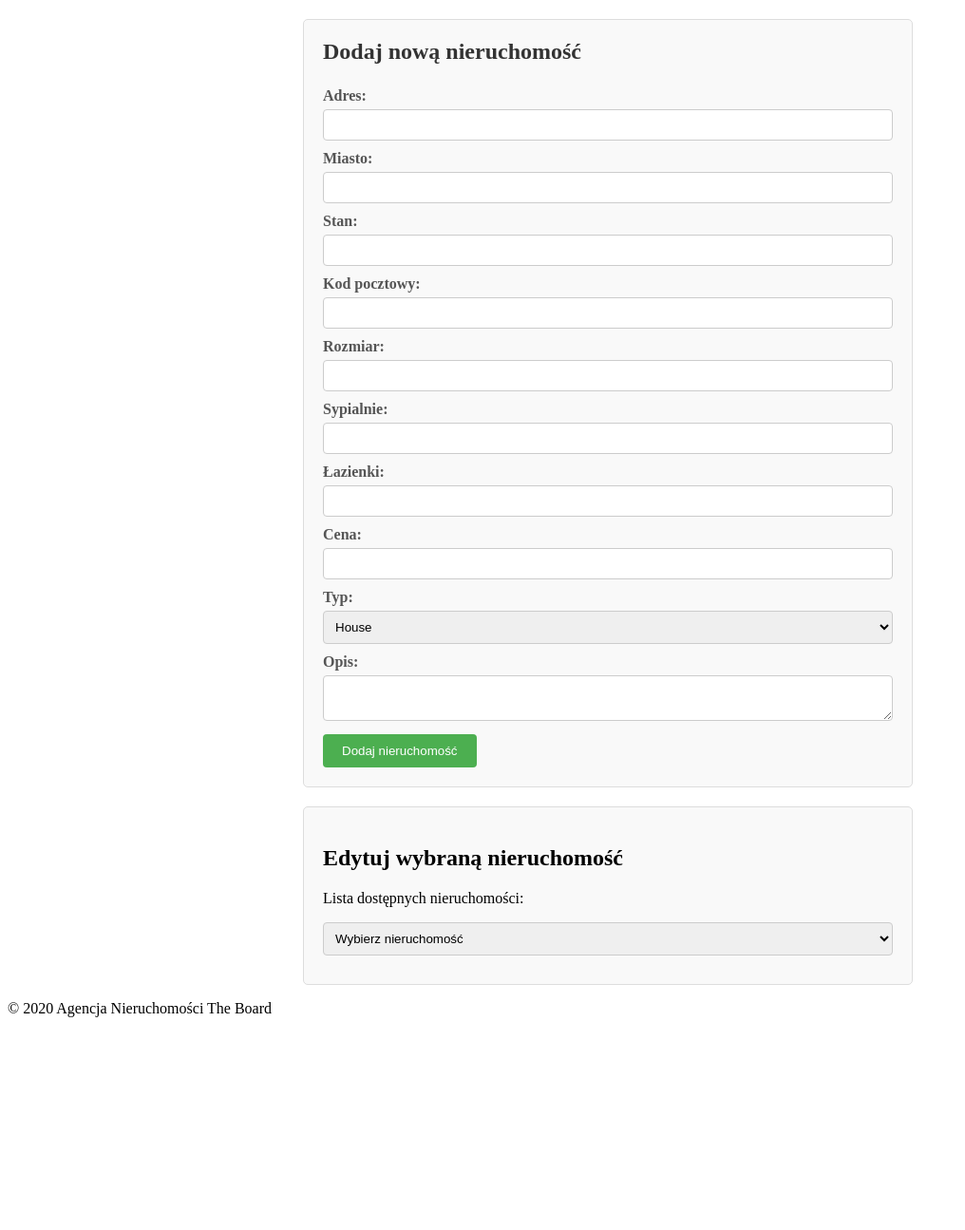
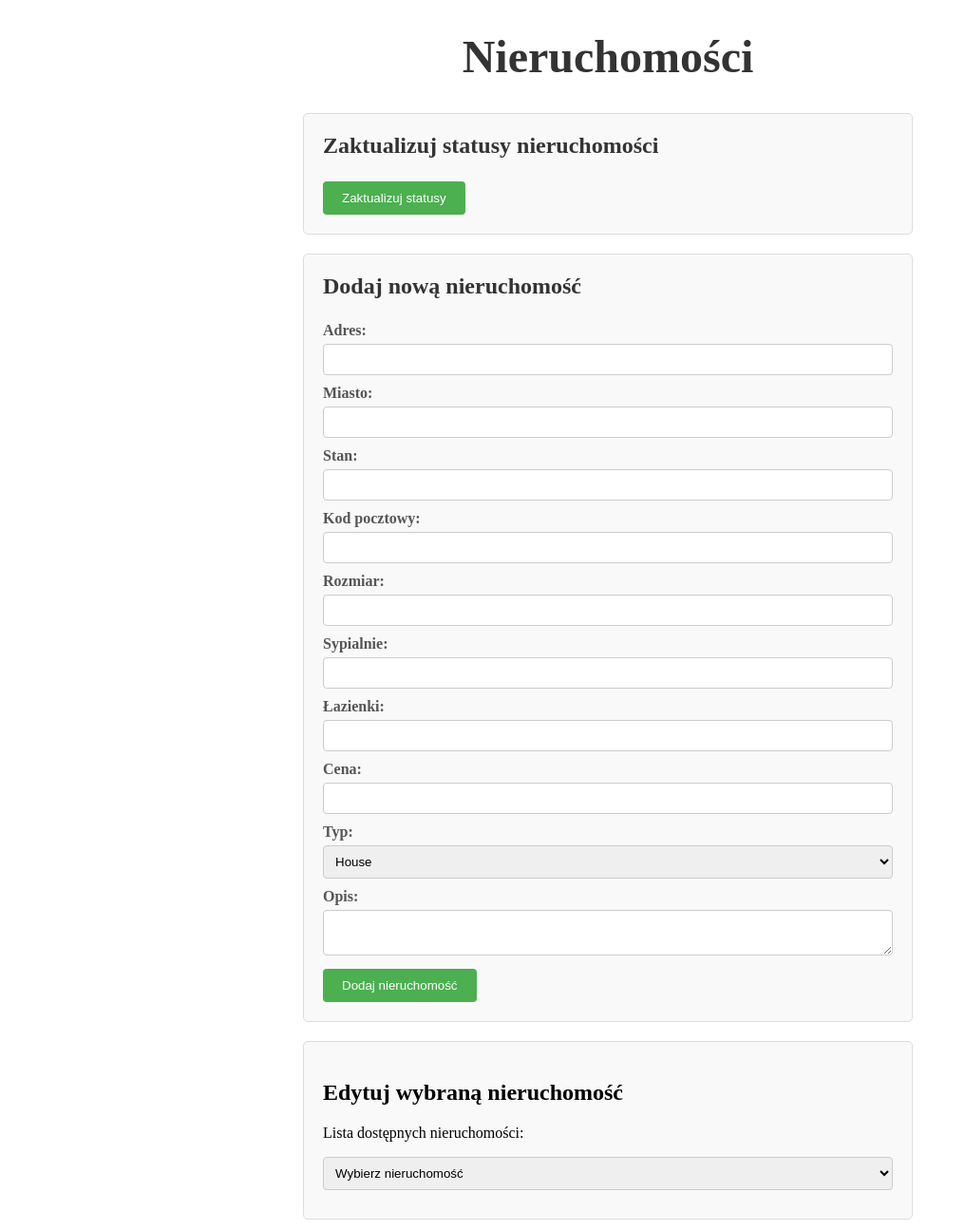
Before and after one commit to SilverPung/Bazy, a FastAPI app: template templates/property.html in a window 1280 px wide. Shown: the part 177-1472 px from the top of the page at 95% size, without its empty margins (0-1016 px from the left). Before the commit the page ends 1248 px from the top, so only its background shows below. Run offline with FastAPI, Linux system fonts and the light colour scheme; the template is opened without the code that fills it, so the values that code supplies are empty.

Commit message:
Add property status update functionality and enhance UI elements

```diff
--- a/controller/post_requests.py
+++ b/controller/post_requests.py
@@ -113,3 +113,9 @@ def insert_new_manager(name: str, surname: str, email: str, password: str, addre
     insert_by_procedure = InsertByProcedure()  # Instantiate the class
     insert_by_procedure.insert_new_manager(name, surname, email, password, address, supervision_area, employment_date)
     return {"message": "New manager inserted successfully"}
+
+@router.post("/agency/procedure/update_property_status")
+def update_property_status():
+    insert_by_procedure = InsertByProcedure()
+    insert_by_procedure.update_property_status()
+    return {"message": "Property statuses updated successfully"}
--- a/main.py
+++ b/main.py
@@ -11,7 +11,8 @@ cur = con.cursor()
 
 try:
     cur.execute("""
-        ALTER TABLE "Rents" ADD PRICE INTEGER DEFAULT 5000 NOT NULL
+
+       EXECUTE PROCEDURE UpdatePropertyStatus;
 
     """)
 
--- a/static/property.js
+++ b/static/property.js
@@ -4,10 +4,11 @@ document.getElementById('propertySelect').addEventListener('change', function()
         document.getElementById('propertyFormEdit').style.display = 'none';
         return;
     }
-        // Fetch property details using AJAX or similar method
+        // Basic property info
     fetch(`/agency/property/${propertyId}`)
         .then(response => response.json())
         .then(data => {
+            console.log(data[0]);
             data = data[0];
             document.getElementById('address').value = data.ADDRESS;
             document.getElementById('city').value = data.CITY;
@@ -20,8 +21,10 @@ document.getElementById('propertySelect').addEventListener('change', function()
             document.getElementById('type').value = data.TYPE;
             document.getElementById('description').value = data.DESCRIPTION;
             document.getElementById('propertyFormEdit').style.display = 'block';
+            document.getElementById('status').value = data.STATUS;
         });
 
+        // Repairs
     fetch(`/agency/property/${propertyId}/repairs`)
         .then(response => response.json())
         .then(data => {
@@ -42,6 +45,7 @@ document.getElementById('propertySelect').addEventListener('change', function()
             });
         });
 
+        //Sales
     fetch(`/agency/property/${propertyId}/sales`)
     .then(response => response.json())
     .then(data => {
@@ -62,6 +66,7 @@ document.getElementById('propertySelect').addEventListener('change', function()
         });
     });
 
+        //Rents
     fetch(`/agency/property/${propertyId}/rents`)
     .then(response => response.json())
     .then(data => {
@@ -82,6 +87,7 @@ document.getElementById('propertySelect').addEventListener('change', function()
         });
     });
 
+        //Meetings
     fetch(`/agency/property/${propertyId}/meetings`)
     .then(response => response.json())
     .then(data => {
@@ -231,3 +237,24 @@ document.getElementById('addPropertyForm').addEventListener('submit', function(e
         console.log(data);
     });
 });
+
+document.getElementById('updatePropertyStatusButton').addEventListener('click', function(event) {
+    event.preventDefault();
+    var answer = confirm('czy chcesz aktualizować status nieruchomości?');
+    if (answer) {
+        fetch(`/agency/procedure/update_property_status`,{
+            method: 'POST',
+            headers: {
+                'Content-Type': 'application/json'
+            }
+        }).then(response => response.json())
+        .then(data => {
+            if(data.message == 'Property statuses updated successfully') {
+                alert('Property status updated successfully');
+            } else {
+                alert('Failed to update property status'+ data.detail);
+            }
+            console.log(data);
+        });
+    }
+});
--- a/static/style.css
+++ b/static/style.css
@@ -83,18 +83,6 @@
     border-radius: 4px;
     box-sizing: border-box;
 }
-.classform button {
-    background-color: #4CAF50;
-    color: white;
-    padding: 10px 20px;
-    border: none;
-    border-radius: 4px;
-    cursor: pointer;
-}
-
-.classform button:hover {
-    background-color: #45a049;
-}
 
 .deletebutton {
     background-color: #f44336;
@@ -109,7 +97,7 @@
     background-color: #e23c31;
 }
 
-.classform button {
+.submitbutton {
     background-color: #4CAF50;
     color: white;
     padding: 10px 20px;
@@ -118,7 +106,7 @@
     cursor: pointer;
 }
 
-.classform button:hover {
+.submitbutton:hover {
     background-color: #45a049;
 }
 
@@ -169,3 +157,24 @@ span {
     cursor: pointer;
 
 }
+
+.titlename {
+    font-size: 3em;
+    color: #333;
+    margin-top: 10;
+    text-align: center;
+
+}
+
+.classform button {
+    background-color: #4CAF50;
+    color: white;
+    padding: 10px 20px;
+    border: none;
+    border-radius: 4px;
+    cursor: pointer;
+}
+
+.classform button:hover {
+    background-color: #45a049;
+}
--- a/templates/client.html
+++ b/templates/client.html
@@ -3,6 +3,9 @@
 {% block title %}Klienci{% endblock %}
 
 {% block content %}
+
+<h1 class="titlename">Klienci</h1>
+
 <div id="clientFormAdd" class="classblock">
     <h3>Przydziel nowego klienta do użytkownika</h3>
 
@@ -88,7 +91,7 @@
         <form id="addPhoneNumberForm" class="classform">
             <label for="phone">Numer telefonu:</label>
             <input type="text" id="add_tel_number" name="phone"><br>
-            <button id="addPhoneNumber">Dodaj numer telefonu</button>
+            <button id="addPhoneNumber" class="submitbutton" >Dodaj numer telefonu</button>
         </form>
     </div>
 </div>
--- a/templates/meeting.html
+++ b/templates/meeting.html
@@ -3,6 +3,9 @@
 {% block title %}Spotkania{% endblock %}
 
 {% block content %}
+
+<h1 class="titlename">Spotkania</h1>
+
 <div id="meetingFormAdd" class="classblock">
     <h3> Dodaj Spotkanie z Klientem</h3>
     <form id="addMettingForm" class="classform">
--- a/templates/property.html
+++ b/templates/property.html
@@ -3,6 +3,15 @@
 {% block title %}Nieruchomości{% endblock %}
 
 {% block content %}
+
+<h1 class="titlename">Nieruchomości</h1>
+
+
+<div id="updatePropertyStatus" class="classblock">
+    <h3>Zaktualizuj statusy nieruchomości</h3>
+    <button id="updatePropertyStatusButton" class="submitbutton">Zaktualizuj statusy</button>
+</div>
+
 <div id="propertyFormAdd" class="classblock">
     <h3>Dodaj nową nieruchomość</h3>
     <form id="addPropertyForm" class="classform">
@@ -10,6 +19,7 @@
         <input type="text" id="add_address" name="address"><br>
         <label for="city">Miasto:</label>
         <input type="text" id="add_city" name="city"><br>
+
         <label for="state">Stan:</label>
         <input type="text" id="add_state" name="state"><br>
         <label for="postal_code">Kod pocztowy:</label>
@@ -45,7 +55,6 @@
 </div>
 
 
-
 <div id="propertyList" class="classblock">
     <h2>Edytuj wybraną nieruchomość</h2>
     <p>Lista dostępnych nieruchomości:</p>
@@ -64,6 +73,8 @@
         <input type="text" id="address" name="address"><br>
         <label for="city">Miasto:</label>
         <input type="text" id="city" name="city"><br>
+        <label for="status">Status:</label>
+        <input type="text" id="status" name="status" readonly><br>
         <label for="state">Stan:</label>
         <input type="text" id="state" name="state"><br>
         <label for="postal_code">Kod pocztowy:</label>
@@ -94,7 +105,7 @@
         </select><br>
         <label for="description">Opis:</label>
         <textarea id="description" name="description"></textarea><br>
-        <button type="submit">Zapisz zmiany</button>
+        <button type="submit" class="submitbutton">Zapisz zmiany</button>
     </form>
     <button id="deleteProperty" class="deletebutton">Usuń nieruchomość</button>
 </div>
@@ -123,5 +134,6 @@
     </div>
 </div>
 
+
 <script src="/static/property.js"></script>
 {% endblock %}
--- a/templates/rents.html
+++ b/templates/rents.html
@@ -1,6 +1,9 @@
 {% extends 'base.html' %}
 {% block title %}Wynajmy{% endblock %}
 {% block content %}
+
+<h1 class="titlename">Wynajmy</h1>
+
 <div id="rentsFormAdd" class="classblock">
     <h3> Dodaj Wynajem</h3>
     <form class="classform" id="addRentsForm">
--- a/templates/repairs.html
+++ b/templates/repairs.html
@@ -3,6 +3,10 @@
 {% block title %}Naprawy{% endblock %}
 
 {% block content %}
+
+
+<h1 class="titlename">Naprawy</h1>
+
 <div id="repairFormAdd" class="classblock">
     <h2>Dodaj naprawę do nieruchomości</h2>
     <form id="repairForm" class="classform">
--- a/templates/sales.html
+++ b/templates/sales.html
@@ -3,6 +3,9 @@
 {% block title %}Sprzedaże{% endblock %}
 
 {% block content %}
+
+<h1 class="titlename">Sprzedaże</h1>
+
 <div id="salesFormAdd" class="classblock">
     <h3> Dodaj Sprzedaż</h3>
     <form id="addSalesForm" class="classform">
@@ -37,7 +40,7 @@
             <option value="Completed">Completed</option>
             <option value="Cancelled">Cancelled</option>
         </select>
-        <button id="addSales" type="submit">Dodaj sprzedaż</button>
+        <button id="addSales" type="submit" class="submitbutton">Dodaj sprzedaż</button>
     </form>
 </div>
 <div id="salesList" class="classblock">
```
Also changed, not shown: database/dbPost.py (+10 -0 lines).
